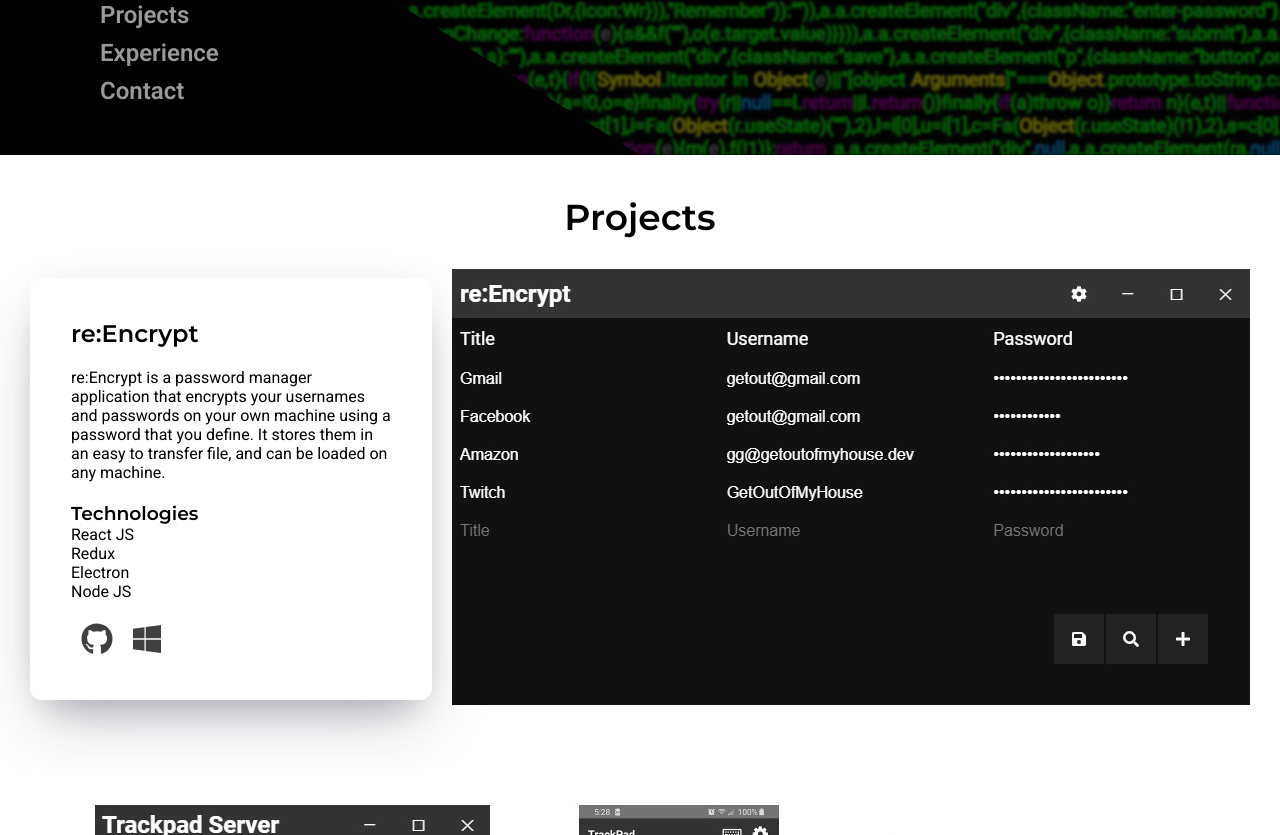
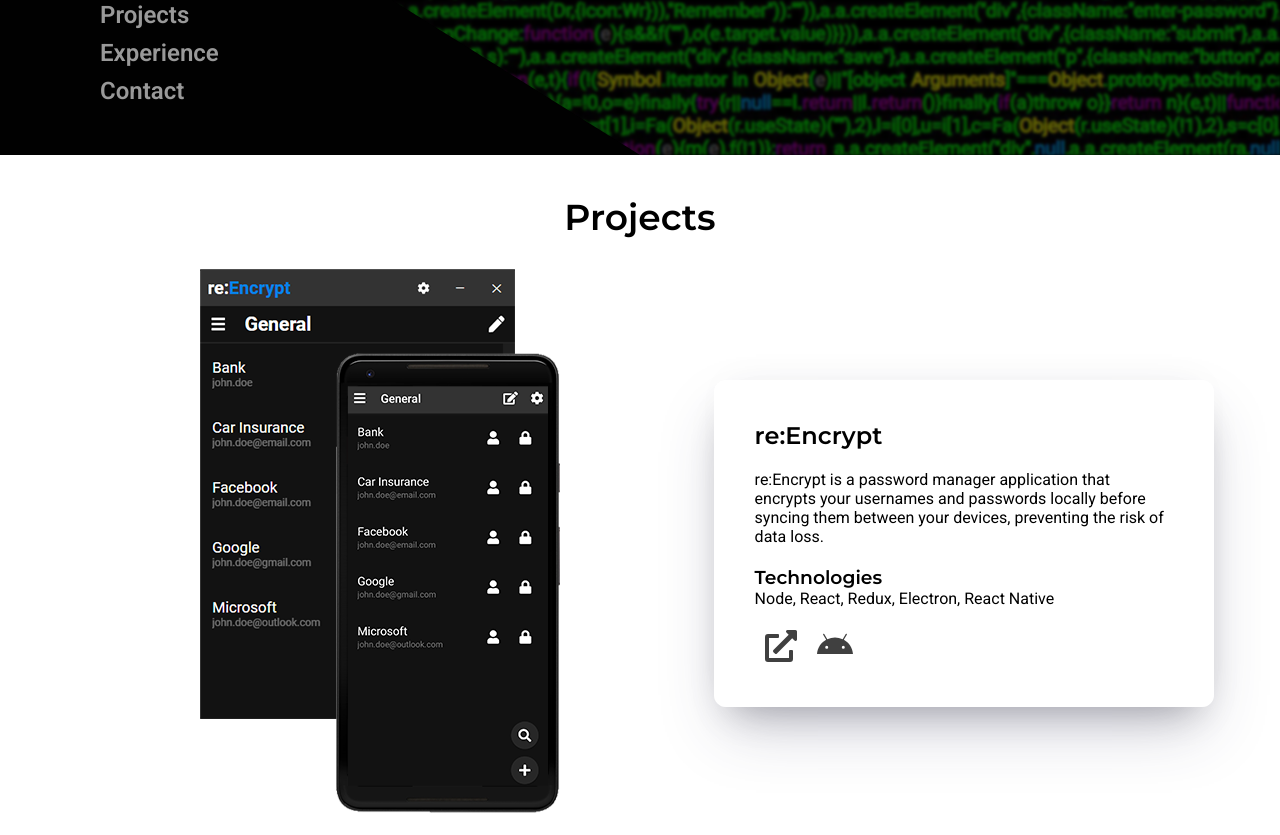
Before and after one commit to heffayXD/getoutofmyhouse, a Next.js app: page / in a window 1280 px wide. Shown: the part 645-1480 px from the top of the page. Built offline with nearby package versions, Linux system fonts and the light colour scheme.

Commit message:
Style updates for projects and change of picture

```diff
--- a/src/components/pageComponents/home/ProjectContainer/index.js
+++ b/src/components/pageComponents/home/ProjectContainer/index.js
@@ -4,32 +4,27 @@ import classes from './styles.module.scss'
 
 import { FontAwesomeIcon } from '@fortawesome/react-fontawesome'
 import { faGithub, faWindows, faAndroid, faNpm } from '@fortawesome/free-brands-svg-icons'
+import { faExternalLinkAlt } from '@fortawesome/free-solid-svg-icons'
 
 import { useScroll } from 'hooks/scroll'
 
-const ProjectContainer = props => {
+const ProjectContainer = ({ project, reverse = false }) => {
   const [show, setShow] = useState(false)
   const refContainer = useRef(null)
-  const { project } = props
 
   useScroll(() => {
-    if (refContainer.current.getBoundingClientRect().top < (window.innerHeight - 100)) {
+    const top = refContainer.current.getBoundingClientRect().top
+    if (top < (window.innerHeight - 100)) {
       setShow(true)
     }
   })
-
-  const getTechs = () => {
-    return project.technologies.map((tech, index) => (
-      <li className={classes.techItem} key={`tech-item-${project.key}-${index}`}>
-        {tech}
-      </li>
-    ))
-  }
 
   const getIcon = icon => {
     switch (icon) {
       case 'github':
         return faGithub
+      case 'website':
+        return faExternalLinkAlt
       case 'windows':
         return faWindows
       case 'android':
@@ -39,37 +34,31 @@ const ProjectContainer = props => {
     }
   }
 
-  const getLinks = () => {
-    return project.links.map((link, index) => (
-      <a
-        key={`link-${project.key}-${index}`}
-        className={classes.iconLink}
-        href={link.url}
-        target='_blank'
-        rel='noopener noreferrer'
-        title={link.title}
-        download={link.download}
-      >
-        <FontAwesomeIcon icon={getIcon(link.icon)} />
-      </a>
-    ))
-  }
-
   return (
-    <div className={`${classes.projectContainer} ${props.reverse ? classes.reverse : ''}`}>
-      <div className={classes.imageContainer}>
-        <Image src={require(`../../../../../public/images/${project.image}`)} alt={project.imageAlt} />
-      </div>
+    <div className={`${classes.projectContainer} ${reverse ? classes.reverse : ''}`}>
       <div className={`${classes.content} ${show ? '' : classes.hide}`} ref={refContainer}>
         <h2 className={classes.projectTitle}>{project.title}</h2>
         <p>{project.description}</p>
         <h3 className={classes.techsTitle}>Technologies</h3>
-        <ul className={classes.icons}>
-          {getTechs()}
-        </ul>
+        <p>{project.technologies.join(', ')}</p>
         <div className={classes.iconContainer}>
-          {getLinks()}
+          {project.links.map((link, index) => (
+            <a
+              href={link.url}
+              target='_blank'
+              title={link.title}
+              download={link.download}
+              rel='noopener noreferrer'
+              className={classes.iconLink}
+              key={`link-${project.key}-${index}`}
+            >
+              <FontAwesomeIcon icon={getIcon(link.icon)} />
+            </a>
+          ))}
         </div>
+      </div>
+      <div className={classes.imageContainer}>
+        <Image src={require(`../../../../../public/images/${project.image}`)} alt={project.imageAlt} />
       </div>
     </div>
   )
--- a/src/components/pageComponents/home/ProjectContainer/styles.module.scss
+++ b/src/components/pageComponents/home/ProjectContainer/styles.module.scss
@@ -8,18 +8,23 @@
         padding: 20px;
         margin: 10px;
         transition: opacity 1s ease-out, transform 1s ease-out;
+        text-align: center;
         .projectTitle {
             margin-bottom: 20px;
         }
         .techsTitle {
             margin-top: 20px;
         }
-        @include media(desktop) {
+        @include media(tablet) {
             box-shadow: 0 30px 60px -12px rgba(50,50,93,.25), 0 18px 36px -18px rgba(0,0,0,.3), 0 -12px 36px -8px rgba(0,0,0,.025);
             border-radius: 12px;
             border: 1px solid $faded;
-            width: 25%;
+            width: 50%;
             padding: 40px;
+            text-align: left;
+        }
+        @include media(desktop) {
+            width: 40%;
         }
         &.hide {
             opacity: 0;
@@ -32,13 +37,20 @@
         border-radius: 12px;
         overflow: hidden;
         img {
+            max-height: 400px;
             width: 100%;
         }
+        @include media(tablet) {
+            width: 50%;
+            img {
+                max-height: unset;
+            }
+        }
         @include media(desktop) {
-            width: auto;
+            width: 60%;
         }
     }
-    @include media(desktop) {
+    @include media(tablet) {
         display: flex;
         align-items: center;
         justify-content: center;
--- a/src/components/pageComponents/home/Projects/index.js
+++ b/src/components/pageComponents/home/Projects/index.js
@@ -5,23 +5,18 @@ import projects from 'data/projects.json'
 import ProjectContainer from 'components/pageComponents/home/ProjectContainer'
 
 const Projects = () => {
-  const getProjects = () => {
-    return projects.map((val, index) => {
-      const project = new Project({ ...val, key: index })
-      return (
-        <ProjectContainer
-          key={project.key}
-          project={project}
-          reverse={index % 2 === 0}
-        />
-      )
-    })
-  }
-
   return (
     <div id='projects' className={classes.projects}>
       <h1 className={classes.title}>Projects</h1>
-      {getProjects()}
+      <div className={classes.projectsContainer}>
+        {projects.map((val, index) => (
+          <ProjectContainer
+            key={index}
+            project={new Project({ ...val, key: index })}
+            reverse={index % 2 === 0}
+          />
+        ))}
+      </div>
     </div>
   )
 }
--- a/src/components/pageComponents/home/Projects/styles.module.scss
+++ b/src/components/pageComponents/home/Projects/styles.module.scss
@@ -6,4 +6,9 @@
     .title {
         @include title;
     }
+    .projectsContainer {
+        max-width: calc(1200px - 2em);
+        margin: 0 auto;
+        padding: 0 2em;
+    }
 }
--- a/src/data/projects.json
+++ b/src/data/projects.json
@@ -1,29 +1,30 @@
 [
     {
         "title": "re:Encrypt",
-        "description": "re:Encrypt is a password manager application that encrypts your usernames and passwords on your own machine using a password that you define. It stores them in an easy to transfer file, and can be loaded on any machine.",
+        "description": "re:Encrypt is a password manager application that encrypts your usernames and passwords locally before syncing them between your devices, preventing the risk of data loss.",
         "technologies": [
-            "React JS",
+            "Node",
+            "React",
             "Redux",
             "Electron",
-            "Node JS"
+            "React Native"
         ],
         "links": [
             {
-                "url": "https://github.com/heffayXD/reencrypt",
-                "title": "Github",
-                "icon": "github",
+                "url": "https://re-encrypt.com",
+                "title": "Visit Website",
+                "icon": "website",
                 "download": false
             },
             {
-                "url": "/downloads/reEncrypt-Setup-0.1.1.exe",
-                "title": "Windows Download",
-                "icon": "windows",
-                "download": true
+                "url": "https://play.google.com/store/apps/details?id=com.reencrypt",
+                "title": "View on Google Play",
+                "icon": "android",
+                "download": false
             }
         ],
-        "image": "reencrypt.jpg",
-        "imageAlt": "re:Encrypt Application"
+        "image": "reencrypt.png",
+        "imageAlt": "re:Encrypt Desktop and Mobile Applications"
     },
     {
         "title": "TrackPad",
```
Also changed, not shown: public/images/reencrypt.png (added).
